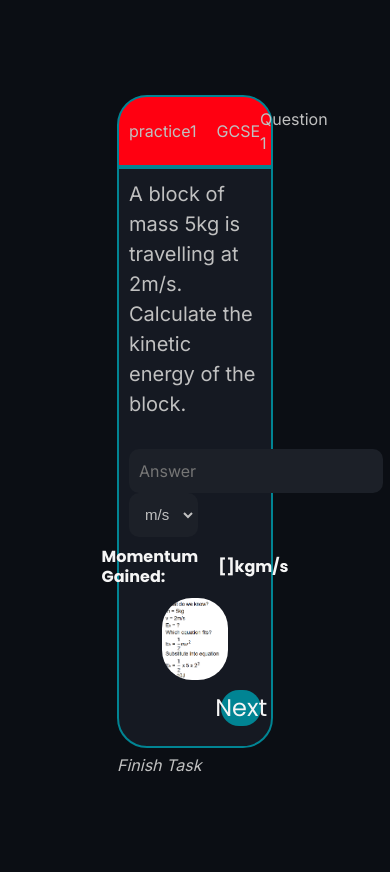
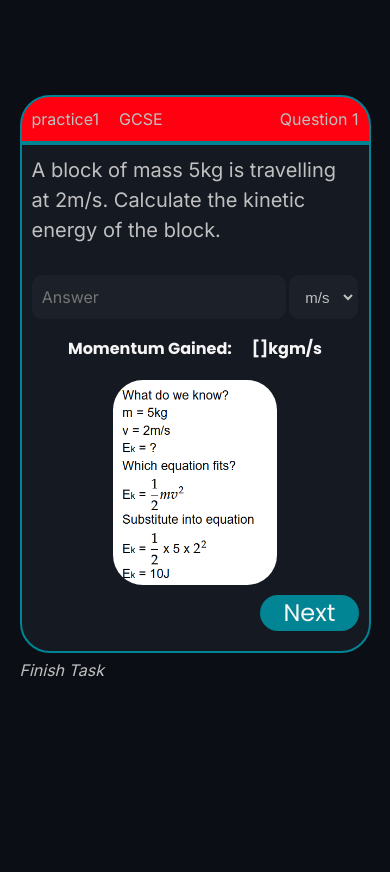
Before and after one commit to JohnProgramming08/Mass-x-Velocity, a Flask app: template MxV/backend/templates/study.html in a window 390 px wide. Shown: the part 48-920 px from the top of the page. Run offline with Flask 3, Linux system fonts and the light colour scheme; the template is opened without the code that fills it: values that come from a table or form of the project are taken from there, most other values are stand-ins (such as "Sample title", 1, 10 or a date in 2020).

Commit message:
feat: finish mobile support for study page

```diff
--- a/MxV/backend/routes/study.py
+++ b/MxV/backend/routes/study.py
@@ -14,7 +14,8 @@ def study(id):
 	last_id = session["last_id"]
 
 	# User has not submitted a form
-	if not form.validate_on_submit():
+	if not form.validate_on_submit() or session["next"] == False:
+		session["next"] = True
 		question = question_logic.get_next_question()
 		# Ensure that the user has not just reloaded the page to skip a question
 		if last_id != question.question_id:
@@ -29,6 +30,7 @@ def study(id):
 	units = form.units.data
 	correct = question_logic.submit_answer(units, answer)
 	session["question_ids"] = question_logic.queue.data
+	session["next"] = False
 
 	if correct > 0:
 		return render_template("study.html", question=question, correct="correct", form=form, id=id, question_number=question_number, momentum=correct)
--- a/MxV/backend/routes/topics.py
+++ b/MxV/backend/routes/topics.py
@@ -24,5 +24,6 @@ def topics(id):
 	question_ids = logic.get_questions()
 	session["question_number"] = 0
 	session["last_id"] = 0
+	session["next"] = False
 	session["question_ids"] = question_ids # Fetched in study.py
 	return redirect(url_for("study.study", id=id))
--- a/MxV/backend/static/css/study.css
+++ b/MxV/backend/static/css/study.css
@@ -121,3 +121,22 @@ select, input[type="text"] {
 #finish-task:hover {
 	text-decoration: underline;
 }
+
+@media screen and (max-width: 768px) {
+	#question-div, #question-info {
+		width: 90vw;
+		max-width: 90vw;
+	}
+
+	form {
+		flex-direction: column;
+	}
+
+	input[type="submit"] {
+		margin-top: 10px;
+	}
+
+	#finish-task-div {
+		width: 90vw;
+	}
+}
```
Also changed, not shown: MxV/backend/instance/data.db.
